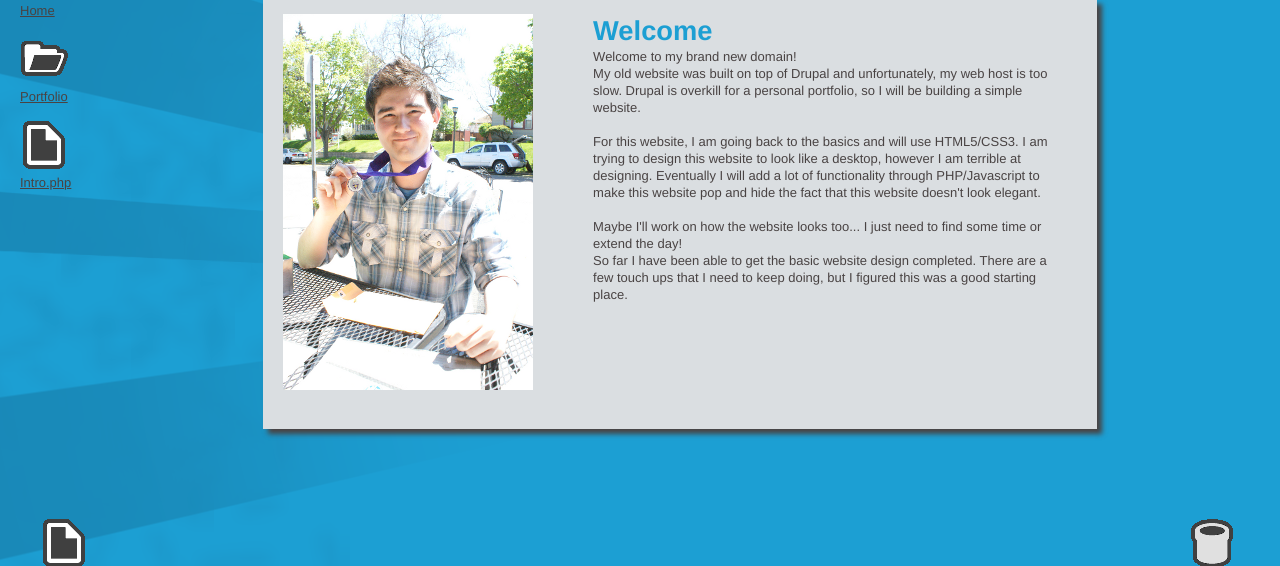
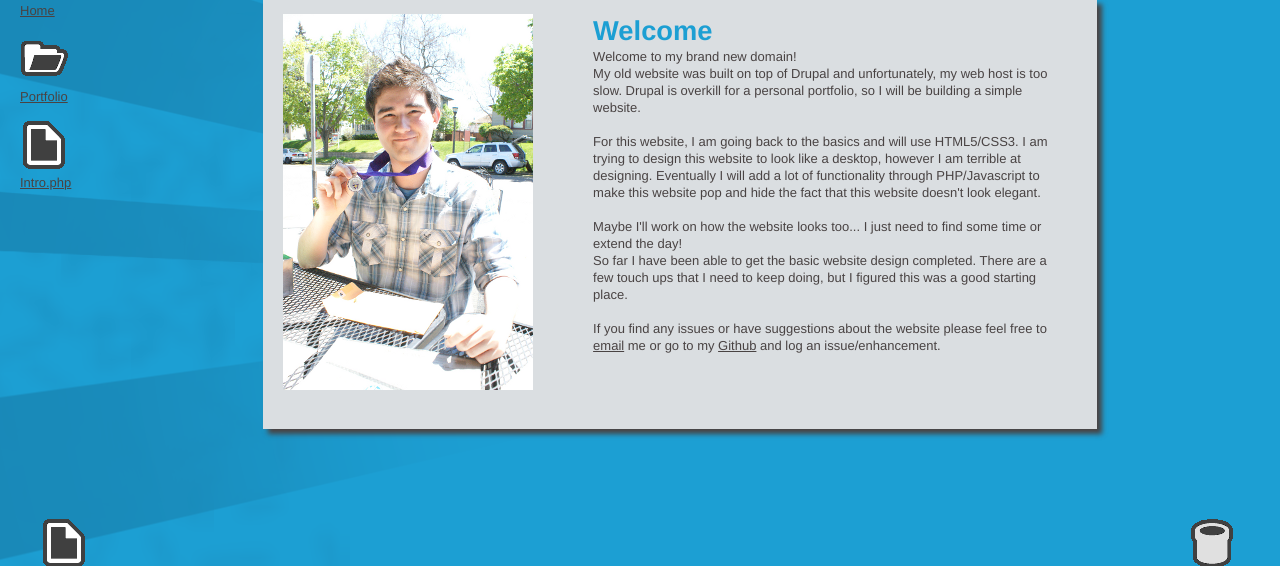
Before and after one commit to jpbradley/CraigMart.in, a PHP site: page / in a window 1280 px wide. Shown: the part 201-767 px from the top of the page. Run offline with PHP 8.4, Linux system fonts and the light colour scheme; some libraries are stand-ins or nearby versions.

Commit message:
Updated content

```diff
--- a/index.php
+++ b/index.php
@@ -32,6 +32,9 @@
 						Maybe I'll work on how the website looks too... I just need to find some time or extend the day!
 						<br/> So far I have been able to get the basic website design completed. There are a few touch ups
 						that I need to keep doing, but I figured this was a good starting place.
+						<br/><br/>
+						If you find any issues or have suggestions about the website please feel free to <a href="mailto:admin@craigmart.in">email</a> me
+						or go to my <a href="https://github.com/DirtyRasa/CraigMart.in/issues" target="_blank">Github</a> and log an issue/enhancement.
 					</p>
 				</article>
 			</section>
--- a/intro.php
+++ b/intro.php
@@ -32,6 +32,9 @@
 						Maybe I'll work on how the website looks too... I just need to find some time or extend the day!
 						<br/> So far I have been able to get the basic website design completed. There are a few touch ups
 						that I need to keep doing, but I figured this was a good starting place.
+						<br/><br/>
+						If you find any issues or have suggestions about the website please feel free to <a href="mailto:admin@craigmart.in">email</a> me
+						or go to my <a href="https://github.com/DirtyRasa/CraigMart.in/issues" title="Github" target="_blank">Github</a> and log an issue/enhancement.
 					</p>
 				</article>
 			</section>
```
